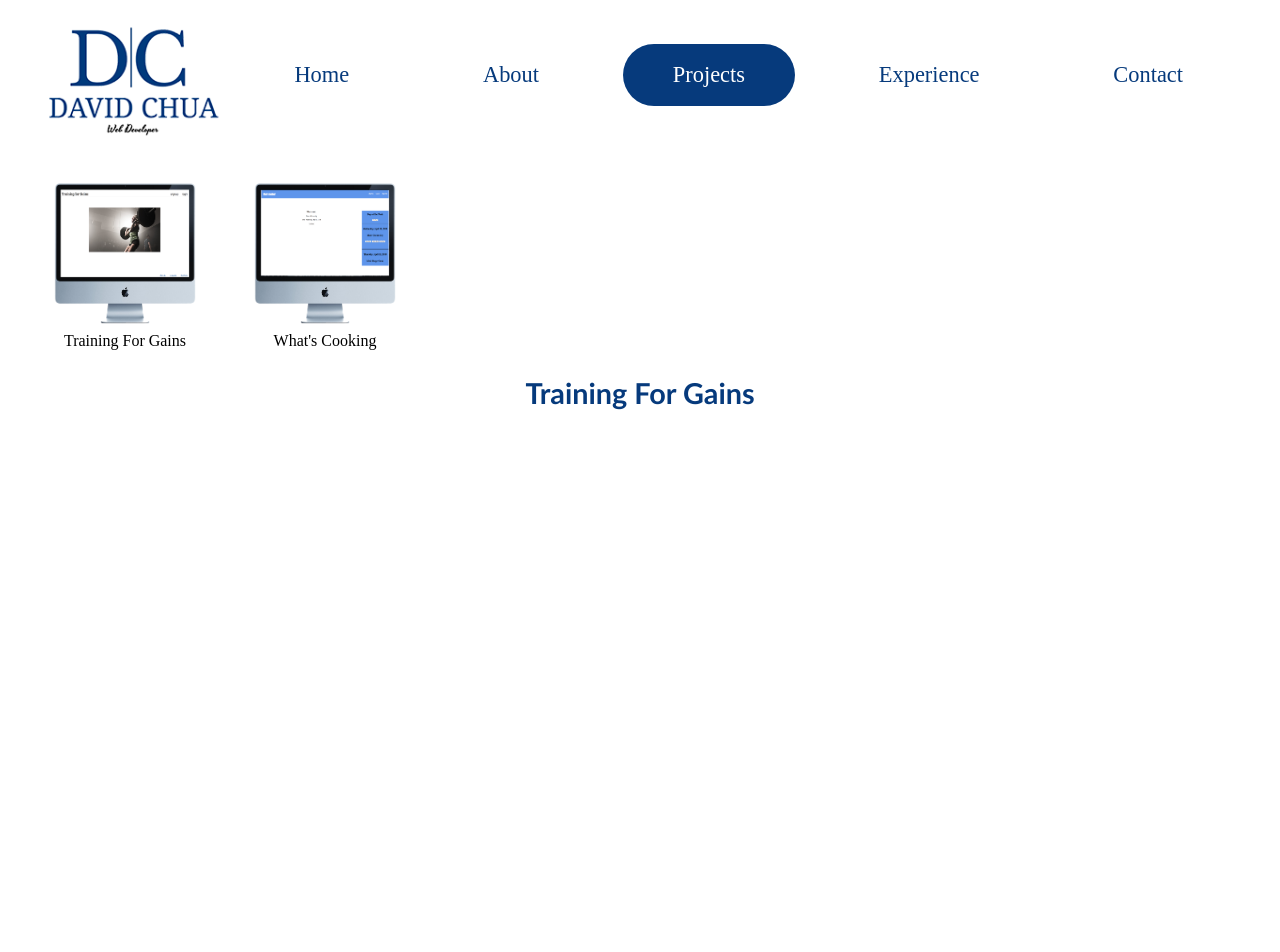
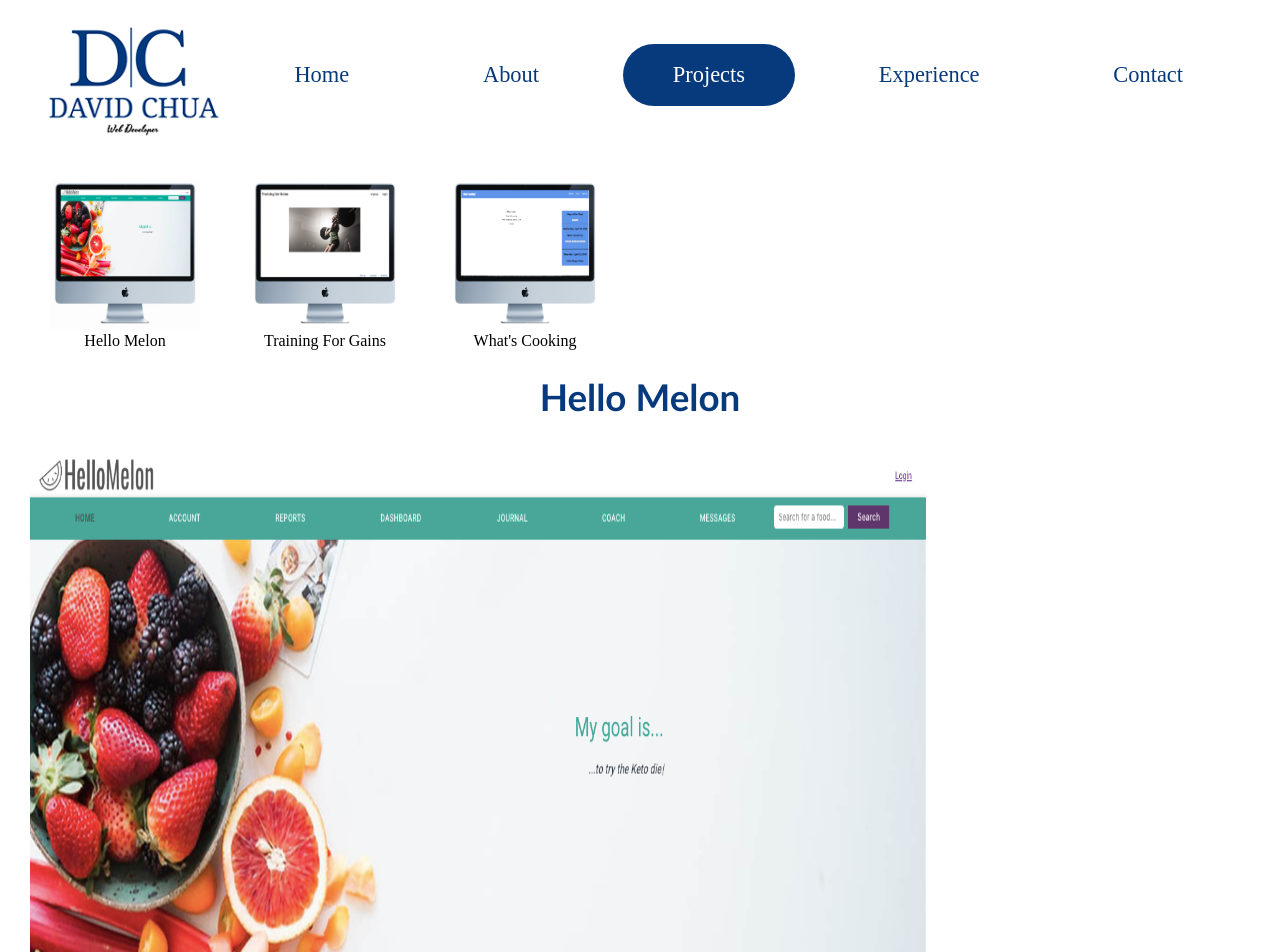
Before and after one commit to david-chua/react-portfolio, a React (Create React App) app in the folder react-portfolio/: page /projects in a window 1280 px wide. Shown: the top 952 px of the page. Built offline with nearby package versions, Linux system fonts and the light colour scheme.

Commit message:
portfolio

```diff
--- a/react-portfolio/src/App.css
+++ b/react-portfolio/src/App.css
@@ -47,6 +47,6 @@ table {
 	border-spacing: 0;
 }
 
-.App{
-	text-align: center;
+.app_home{
+	text-align: left;
 }
--- a/react-portfolio/src/Components/About.js
+++ b/react-portfolio/src/Components/About.js
@@ -8,6 +8,7 @@ const AboutContainer = styled.div`
   height: 100%;
   flex-direction: row;
   align-items: center;
+  text-align: center;
 
 
   h1{
--- a/react-portfolio/src/Components/Home.js
+++ b/react-portfolio/src/Components/Home.js
@@ -6,6 +6,7 @@ import './home.css';
 const HomeContainer = styled.div`
   display: flex;
   height: 100%;
+  text-align: center;
 
   @media (max-width: 800px){
     flex-direction: column;
--- /dev/null
+++ b/react-portfolio/src/Components/Projects/HelloMelon.js
@@ -0,0 +1,37 @@
+import React from 'react';
+import styled from 'styled-components';
+import helloMelonHome from './../../Assets/Images/HelloMelon/home.png';
+
+const HelloMelonContainer = styled.div`
+  width: 100%;
+  height: 100vh;
+  padding-top: 20px;
+
+  h1 {
+    color: #063A7C;
+    font-size: 2.3em;
+    font-family: "Gill Sans MT";
+    font-weight: bold;
+    text-align: center;
+    padding-bottom: 40px;
+  }
+`;
+
+const HelloHome = styled.img`
+  width: 70vw;
+  height: 80vh;
+  margin-left: 30px;
+`;
+
+const HelloMelon = props => {
+  return(
+    <HelloMelonContainer>
+      <h1> Hello Melon </h1>
+      <HelloHome className="app_home" src={helloMelonHome} alt="project image">
+
+      </HelloHome>
+    </HelloMelonContainer>
+  )
+}
+
+export default HelloMelon;
--- a/react-portfolio/src/Components/Projects/ProjectDetail.js
+++ b/react-portfolio/src/Components/Projects/ProjectDetail.js
@@ -1,6 +1,7 @@
 import React from 'react';
 import styled from 'styled-components';
 import TrainingForGains from "./TrainingForGains";
+import HelloMelon from "./HelloMelon";
 
 class ProjectDetails extends React.Component{
   constructor(props){
@@ -14,7 +15,7 @@ class ProjectDetails extends React.Component{
     return(
       <div>
     {/*  {id === 3 && <TrainingForGains />} */}
-      <TrainingForGains />
+    <HelloMelon />
       </div>
     )
   }
--- a/react-portfolio/src/Components/Projects/Projects.js
+++ b/react-portfolio/src/Components/Projects/Projects.js
@@ -5,8 +5,14 @@ import ProjectItem from './ProjectItem';
 import ProjectDetails from './ProjectDetail';
 import trainingForGains from './../../Assets/Images/Mac/trainingforgains_mac.png';
 import cooking from './../../Assets/Images/Mac/cooking_user_mac.png';
+import helloMelon from './../../Assets/Images/Mac/hellomelon_mac.png';
 
 const ProjectData = [
+  {
+    id: 1,
+    img: helloMelon,
+    title: 'Hello Melon'
+  },
   {
     id: 3,
     img: trainingForGains,
```
Also changed, not shown: react-portfolio/src/Assets/Images/Mac/hellomelon_mac.png (added).
